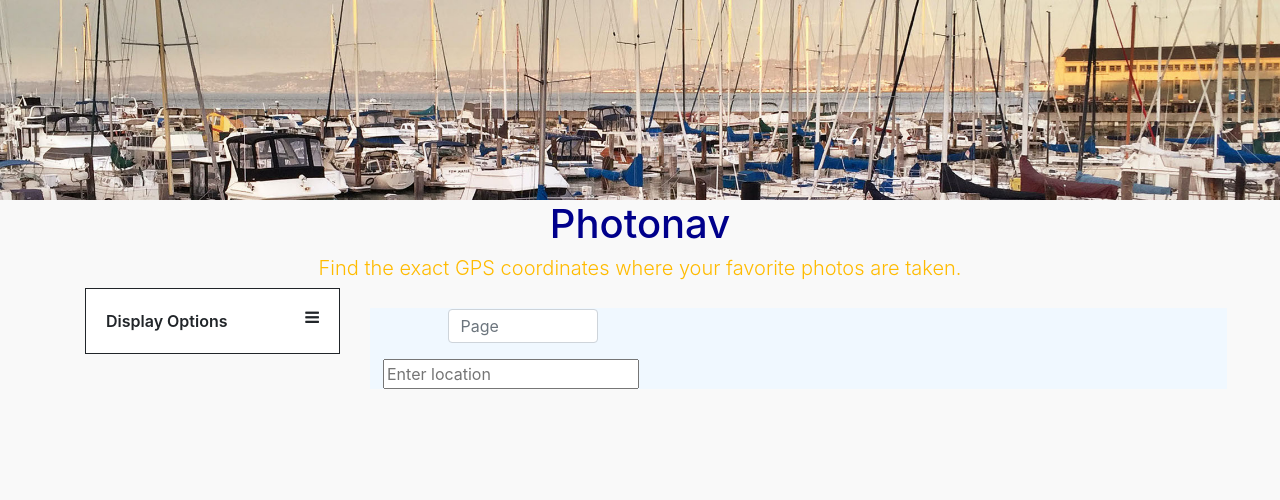
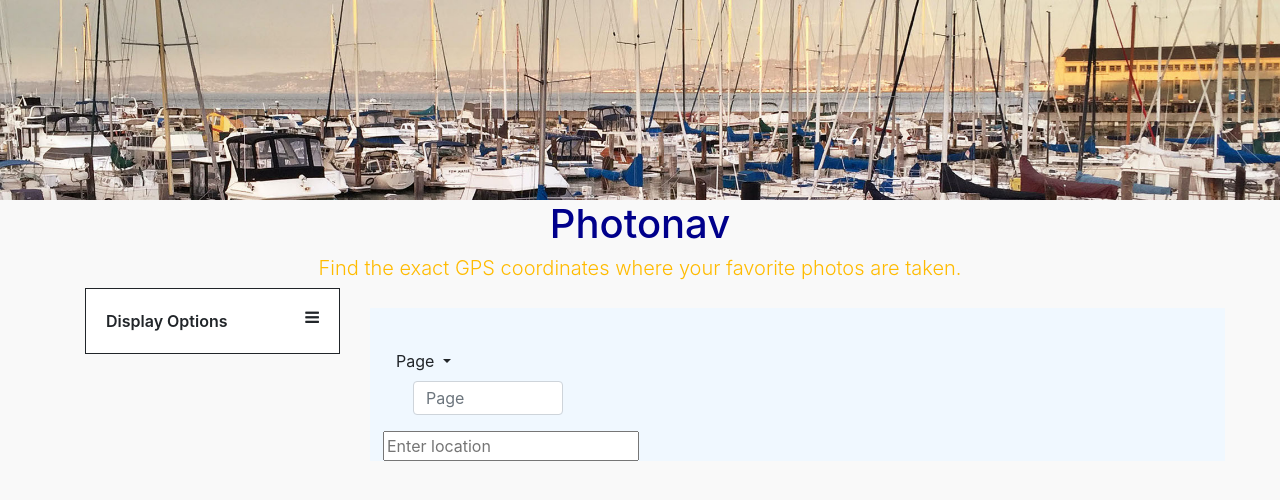
Before and after one commit to desaicheng/Photonav, a Django app: page / in a window 1280 px wide. Shown: the top 500 px of the page. Run offline with Django 3.2, Linux system fonts and the light colour scheme; some libraries are stand-ins or nearby versions.

Commit message:
adding page dropdown

```diff
--- a/static/css/homeCss.css
+++ b/static/css/homeCss.css
@@ -158,7 +158,7 @@ div.scrollmenu > div {
     }
     #top-bar-container{
         padding-left:13px;
-        width:calc(100% + 32px);
+        width:calc(100% + 30px);
         /* width:2000px; */
     }
   }
--- a/templates/displayOptionsScript.html
+++ b/templates/displayOptionsScript.html
@@ -78,10 +78,6 @@
         }).catch(error => {
             console.info(error);
         })
-        // await newPagination(curPagination, true).catch(error => {
-        //     console.info(error);
-        // })
-        // changePage(1);
     }
     document.getElementById("10-radius").onclick = function radiusTen() {
         newRadius(10);
@@ -121,6 +117,8 @@
             // test
             success: function (info) {
                 numOfPages = info.numOfPages;
+                // function found in topBarScript
+                fillPageDropdown();
                 if (isInit == false) {
                     getLandmarks('skip', 'skip', -1, 1).then(result => {
                     }).catch(error => {
--- a/templates/distanceFilterScript.html
+++ b/templates/distanceFilterScript.html
@@ -16,8 +16,6 @@
         else {
             document.getElementById(`${curRadius}-radius`).classList.add("selected");
         }
-        // document.getElementById("button-display-distance").value = radius;
-        // main()
         getLandmarks(usersLatitude, usersLongitude, radius, 1).then(result => {
             newPagination(curPagination, true).then(result => {
                 changePage(1);
@@ -27,10 +25,6 @@
         }).catch(error => {
             console.info(error);
         })
-        // await newPagination(curPagination, true).catch(error => {
-        //     console.info(error);
-        // })
-        // changePage(1);
     }
     document.getElementById("10-radius").onclick = function radiusTen() {
         newRadius(10);
--- a/templates/topBar.html
+++ b/templates/topBar.html
@@ -2,6 +2,15 @@
     <ul id="page-selections" class="pagination pagination-sm">
     </ul>
 </nav>
+<div class="dropdown" id="change-page-dropdown">
+    <button class="btn btn-default dropdown-toggle" type="button" id="dropdownMenu1" data-toggle="dropdown"
+        aria-haspopup="true" aria-expanded="true">
+        Page
+        <span class="caret"></span>
+    </button>
+    <ul id="page-dropdown-menu" class="dropdown-menu" aria-labelledby="dropdownMenu1">
+    </ul>
+</div>
 <div id="page-navigator" class="form-group" data-toggle="page-navigator-tooltip" title="Jump to Page">
     <form onsubmit="return newPage(document.getElementById('page-input').value)">
         <input type="text" class="form-control" id="page-input" placeholder="Page" style="height:100%;">
--- a/templates/topBarScript.html
+++ b/templates/topBarScript.html
@@ -76,13 +76,18 @@
             }
 
         });
-        // var xhr = new XMLHttpRequest();
-        // xhr.open("POST", '/ajax/changeCity', true);
-        // xhr.setRequestHeader('Content-Type', 'application/json');
-        // xhr.send(JSON.stringify({
-        //     'location': city
-        // }));
 
+    };
+    // fill page dropdown
+    function fillPageDropdown() {
+        document.getElementById("page-dropdown-menu").innerHTML =
+            `<li><a>Page</a></li>
+        <li role="separator" class="divider"></li>`
+        for (var i = 1; i < numOfPages + 1; i++) {
+            document.getElementById("page-dropdown-menu").innerHTML +=
+                `<li><a href="#" onclick = "newPage(${i})">${i}</a></li>`;
+
+        }
     }
 </script>
 <!-- Google maps Javascript API -->
```
